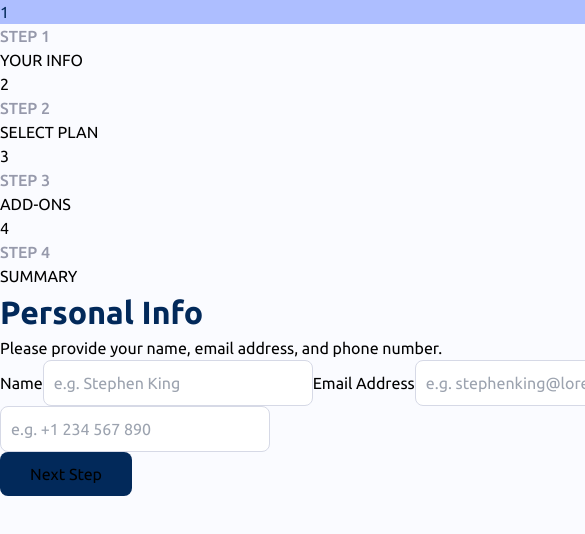
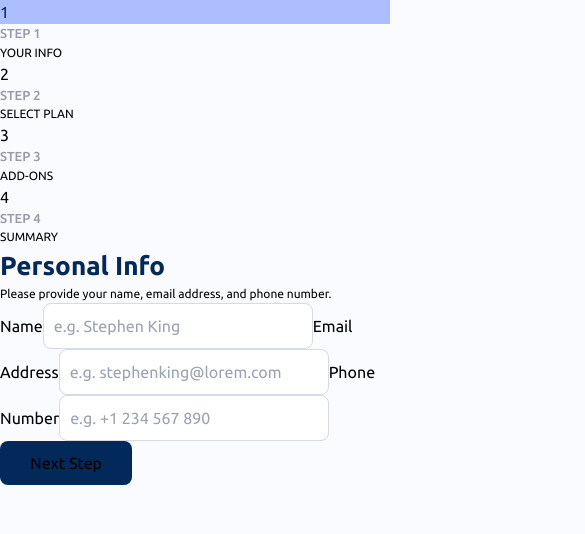
Before and after one commit to Gaspavar92/multi-step-form-fem, a React (Vite) app: page / in a window 390 px wide. Shown: the top 534 px of the page, 585 px wide, since content can reach past the window. Built offline with nearby package versions, Linux system fonts and the light colour scheme.

Commit message:
Optimized for mobile view

```diff
--- a/src/App.tsx
+++ b/src/App.tsx
@@ -10,7 +10,8 @@ function App() {
 
 
   return (
-    <div className='grid grid-cols-3 min-h-[80vh] min-w-[70vw] absolute top-1/2 left-1/2 -translate-x-1/2 -translate-y-1/2 p-4 shadow-xl rounded-xl bg-white'>
+    <div className="relative min-h-screen grid place-items-center z-40">
+      <div className='md:grid md:grid-cols-3 h-2/3 md:h-[80vh] md:min-h-[80vh] max-w-[80%] md:min-w-[70vw] md:p-4 shadow-xl rounded-xl bg-white'>
         {/*
           Elements of the same form are rendered conditionally, depending on what step we are in
           Wrap all elements within a form, and each element within a separate div
@@ -21,6 +22,7 @@ function App() {
           <Form />
         </AppContext.Provider>
       </div>
+    </div>
   )
 }
 
--- a/src/components/AddOns.tsx
+++ b/src/components/AddOns.tsx
@@ -31,13 +31,13 @@ const AddOns = () => {
             {(recurrence === "monthly" || recurrence === "yearly") && addOns[recurrence].map((addOn: addOnType) => {
                 return (
                     <div key={addOn.id} className="add-on flex">
-                        <label htmlFor={`${addOn.id}-${recurrence}`} className="flex gap-10 w-full p-4 has-[:checked]:bg-[#e2e9ff] has-[:checked]:border-[#473dff] duration-300 rounded-xl cursor-pointer border hover:border-[#473dff]">
+                        <label htmlFor={`${addOn.id}-${recurrence}`} className="flex gap-2 md:gap-10 w-full h-20 p-2 md:p-4 has-[:checked]:bg-[#e2e9ff] has-[:checked]:border-[#473dff] duration-300 rounded-xl cursor-pointer border hover:border-[#473dff]">
                             <input onChange={(e) => {
                                 handleCheckboxChange(e, addOn.price)
                             }} type="checkbox" className="choice" id={`${addOn.id}-${recurrence}`} name={`${addOn.name}`}/>
-                            <div className="add-on-info">
+                            <div className="add-on-info mb-auto mt-auto">
                                 <h2>{addOn.name}</h2>
-                                <p className="text-sm text-[#9699ab]">{addOn.description}</p>
+                                <p className="text-[#9699ab]">{addOn.description}</p>
                             </div>
                             <p className="ml-auto mt-auto mb-auto text-[#473dff]">{`+$${addOn.price}${recurrence === "monthly" ? "/mo" : "/yr"}`}</p>
                         </label>
--- a/src/components/Form.tsx
+++ b/src/components/Form.tsx
@@ -151,7 +151,6 @@ const Form = () => {
     const confirm = (e: React.MouseEvent) => {
         e.preventDefault()
         setCompleted(true);
-        console.log(formData)
     }
 
     const change = () => {
@@ -166,11 +165,13 @@ const Form = () => {
 
     return (
         <Context.Provider value={{handleChange, handlePlan, recurrence, setRecurrence, selectedPlan, setSelectedPlan, handleCheckboxChange, formData, change, errors, setInvalid, currentStep, setCurrentStep}}>
-            <form className="col-span-2 p-8 flex flex-col content-center flex-wrap">
-                <div className="steps w-10/12 h-full relative">
+            <form className="md:col-span-2 h-full col-span-3 p-2 md:p-8 flex flex-col content-center flex-wrap">
+                <div className="steps w-10/12 h-full md:relative flex flex-col md:block justify-center">
                     {!completed && <CurrentStep />}
-                    {!completed && currentStep > 0 && <button className="back absolute left-0 bottom-0" onClick={back}>Go Back</button>}
-                    {!completed && <button type='submit' className="disabled:bg-gray-400 next absolute right-0 bottom-0 text-white" onClick={currentStep === (steps.length - 1) ? confirm : next} disabled={invalid}>{currentStep === (steps.length - 1) ? "Confirm" : "Next Step"}</button>}
+                    <div className="buttons bg-white md:bg-transparent absolute -bottom-6 right-0 left-0 bg-white w-full flex justify-between p-4">
+                        {!completed && currentStep > 0 && <button className="back absolute left-0 bottom-auto top-auto py-[10px] px-[30px]" onClick={back}>Go Back</button>}
+                        {!completed && <button type='submit' className="disabled:bg-gray-400 next text-white ml-auto" onClick={currentStep === (steps.length - 1) ? confirm : next} disabled={invalid}>{currentStep === (steps.length - 1) ? "Confirm" : "Next Step"}</button>}
+                    </div>
                     {completed && <ThankYou />}
                 </div>
             </form>
--- a/src/components/SecondStep.tsx
+++ b/src/components/SecondStep.tsx
@@ -15,9 +15,9 @@ const SecondStep = () => {
             <Plans />
             <div className="change-recurrence w-full flex justify-center py-4 bg-[#f0f6ff] rounded-md gap-6">
 
-                <div className={`monthly ${recurrence === "monthly" ? "monthly text-[#02295a]" : "text-[#9699ab]"} font-semibold`}>Monthly</div>
+                <p className={`monthly ${recurrence === "monthly" ? "monthly text-[#02295a]" : "text-[#9699ab]"} font-semibold`}>Monthly</p>
 
-                <label htmlFor="recurrence" className="bg-[#02295a] h-8 w-[65px] flex content-center flex-wrap rounded-full p-1 cursor-pointer">
+                <label htmlFor="recurrence" className="bg-[#02295a] h-6 md:h-8 w-[45px] md:w-[65px] flex content-center flex-wrap rounded-full p-1 cursor-pointer">
                     <input type="checkbox" checked={recurrence === "yearly"} value={recurrence} id="recurrence" name="recurrence" className="hidden" onChange={(e) => {
                     const newRecurrence = recurrence === "monthly" ? "yearly" : "monthly";
                     e.target.value = newRecurrence;
@@ -25,10 +25,10 @@ const SecondStep = () => {
                     setSelectedPlan("");
                     handleChange(e);
                     }}></input>
-                    <div className="toggle h-6 w-6 rounded-full bg-white"></div>
+                    <div className="toggle h-4 md:h-6 w-4 md:w-6 rounded-full bg-white"></div>
                 </label>
 
-                <div className={`yearly ${recurrence === "yearly" ? "text-[#02295a]" : "text-[#9699ab]"} font-semibold`}>Yearly</div>
+                <p className={`yearly ${recurrence === "yearly" ? "text-[#02295a]" : "text-[#9699ab]"} font-semibold`}>Yearly</p>
 
             </div>
         </div>
--- a/src/components/Sidebar.tsx
+++ b/src/components/Sidebar.tsx
@@ -13,15 +13,15 @@ const Sidebar = () => {
     ]
 
     return (
-        <div className="sidebar bg-[url('/bg-sidebar-desktop.svg')] bg-cover bg-center bg-no-repeat h-full rounded-xl p-8 flex flex-col gap-8">
+        <div className="sidebar bg-[url('/bg-sidebar-desktop.svg')] fixed h-[30vh] md:h-full w-full md:static top-0 left-0 bg-cover md:bg-center bg-[100%_80%] bg-no-repeat md:rounded-xl p-8 flex justify-center md:justify-start md:flex-col gap-0 md:gap-8 md:z-0 -z-40">
 
             {steps.map((step, index) => {
                 return (
-                <div key={step.step} className="first flex gap-6">
-                    <div className={`duration-500 ${currentStep === index ? "bg-number number-col" : "bg-transparent text-white"} flex content-center justify-center flex-wrap border border-solid border-white rounded-full h-12 w-12`}>{step.number}</div>
+                <div key={step.step} className="first content-center flex-wrap md:flex-nowrap flex gap-6 h-1/2">
+                    <div className={`duration-500 ${currentStep === index ? "bg-number number-col" : "bg-transparent text-white"} flex content-center justify-center flex-wrap border border-solid border-white rounded-full h-16 w-16 md:h-12 md:w-12`}>{step.number}</div>
                     <div className="flex flex-col">
-                        <h2 className="step">{step.step}</h2>
-                        <p className="text-white">{step.text}</p>
+                        <h2 className="step hidden md:block">{step.step}</h2>
+                        <p className="text-white hidden md:block">{step.text}</p>
                     </div>
                 </div>
                 )
--- a/src/components/ThirdStep.tsx
+++ b/src/components/ThirdStep.tsx
@@ -3,7 +3,7 @@ import AddOns from "./AddOns";
 const ThirdStep = () => {
 
     return (
-        <div className="flex flex-col gap-12">
+        <div className="flex flex-col gap-4 md:gap-12">
             <div className="header-text">
                 <h1>Pick add-ons</h1>
                 <p>Add-ons help enhance your gaming experience.</p>
--- a/src/index.css
+++ b/src/index.css
@@ -2,9 +2,21 @@
 @tailwind components;
 @tailwind utilities;
 
+:root {
+    --bg-number: #adbeff;
+    --text-col: #9699ab;
+    --number-col: #02295a;
+    --bg: #fafbff;
+    --border: #d6d9e6;
+    --button: #02295a;
+    --button-hover: #473dff;
+    --selected: #e2e9ff;
+
+}
+
 html, body {
-    height: 100vh;
-    width: 100vh;
+    /* height: 100vh;
+    width: 100vh; */
     background-color: var(--bg);
     font-family: "Ubuntu";
 }
@@ -26,14 +38,16 @@ input {
     border-radius: 8px;
 }
 
-:root {
-    --bg-number: #adbeff;
-    --text-col: #9699ab;
-    --number-col: #02295a;
-    --bg: #fafbff;
-    --border: #d6d9e6;
-    --button: #02295a;
-    --button-hover: #473dff;
-    --selected: #e2e9ff;
+@media (max-width: 768px) {
+    h1 {
+        font-size: 26px;
+    }
 
+    p {
+        font-size: 12px;
+    }
+
+    h2 {
+        font-size: 13px;
+    }
 }
```
Also changed, not shown: src/components/Plans.tsx (+7 -5 lines). Lines whose indentation alone changed are shown as unchanged.
